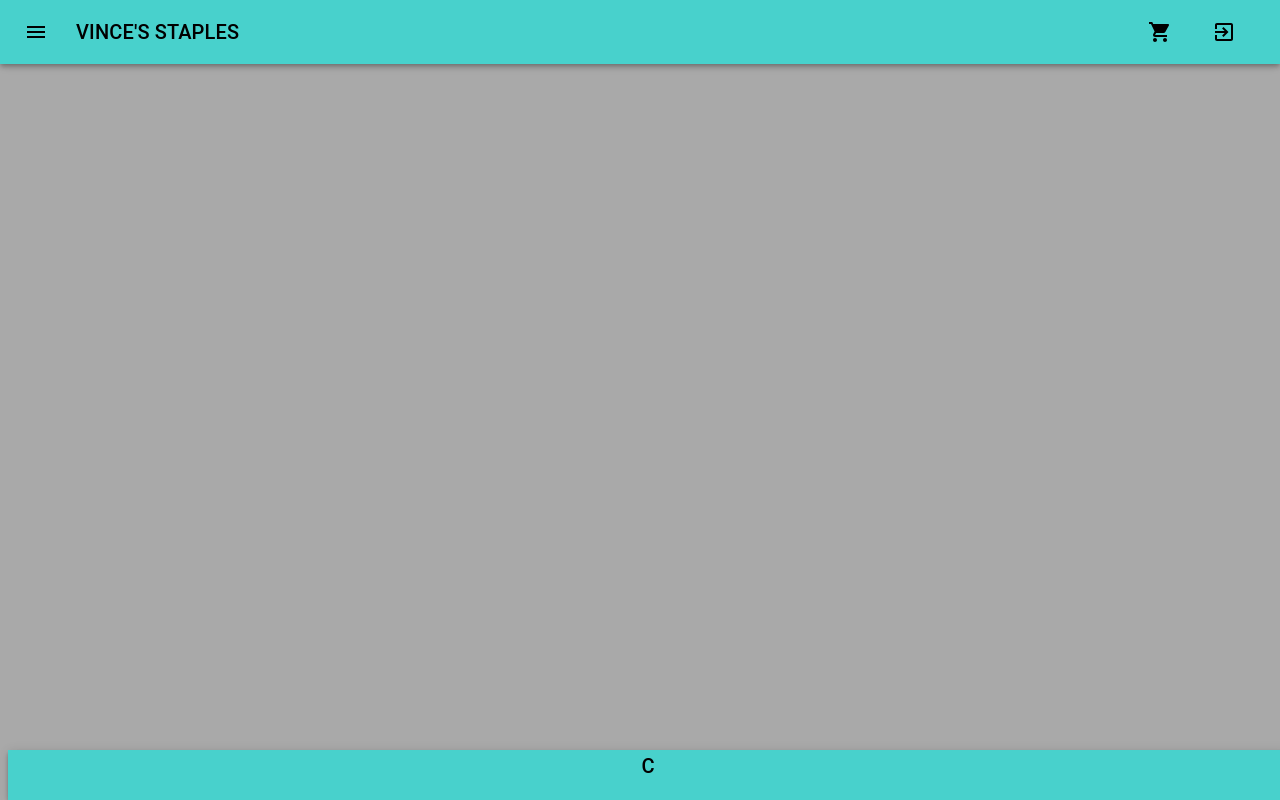
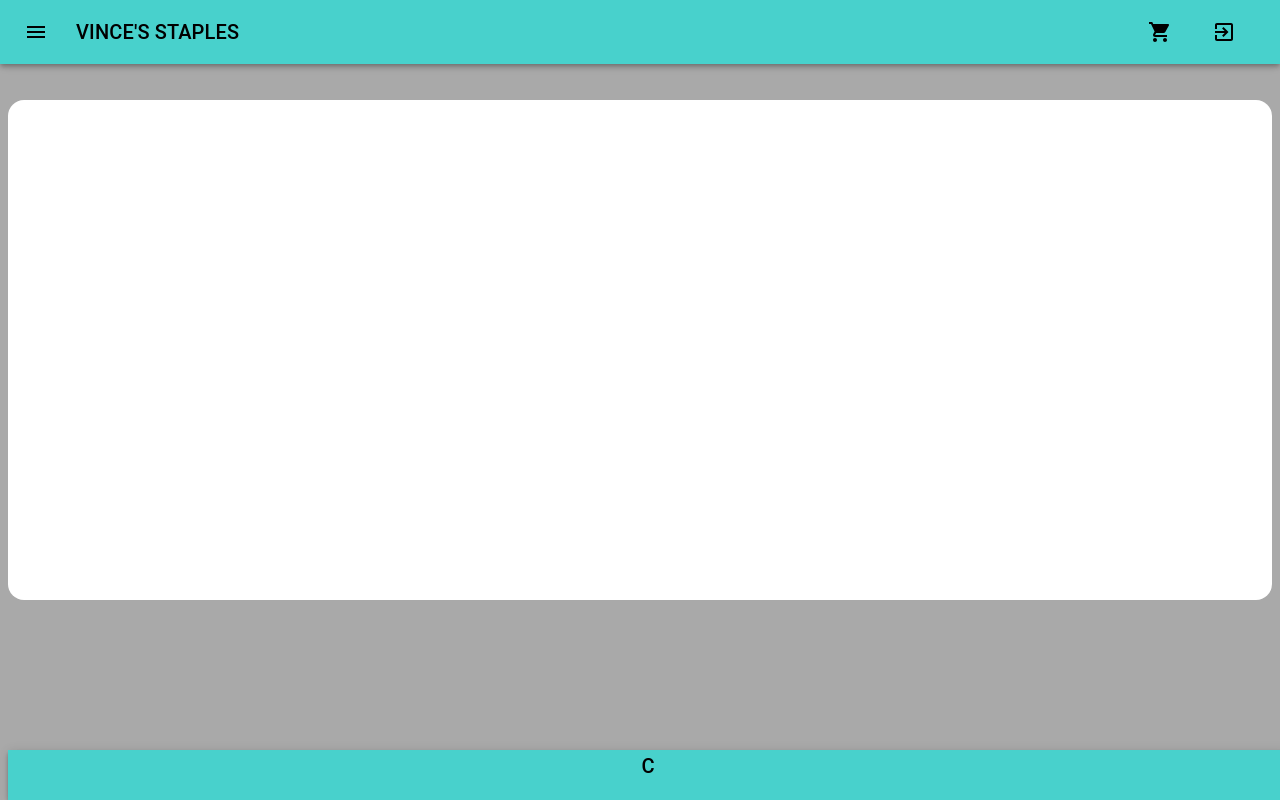
Before and after one commit to hkennedyvi/marketplace, a React (Create React App) app: page / in a window 1280 px wide. Built offline with nearby package versions, Linux system fonts and the light colour scheme.

Commit message:
pages folder created, includes home

```diff
--- a/src/App.js
+++ b/src/App.js
@@ -1,6 +1,7 @@
 import React from 'react';
 import NavBar from './components/Navbar';
 import Footer from './components/Footer';
+import Home from './pages/Home';
 import './App.css'
 
 
@@ -8,6 +9,7 @@ function App() {
   return (
     <div>
       <NavBar />
+      <Home />
       <Footer />
     </div>
   );
--- /dev/null
+++ b/src/components/Jumbo/index.jsx
@@ -0,0 +1,30 @@
+import React from 'react';
+import { makeStyles } from '@material-ui/core/styles';
+import Typography from '@material-ui/core/Typography';
+import Container from '@material-ui/core/Container';
+import StaplerIcon from './assets/stapler-80.png';
+
+const useStyles = makeStyles((theme) => ({
+    root: {
+        flexGrow: 1,
+        backgroundColor: "white",
+        height: "500px",
+        width: "100%",
+        borderRadius: "1em",
+        marginTop: "100px",
+        // boxShadow: "5px 5px"
+    },
+}));
+
+function Jumbo() {
+
+    const classes = useStyles();
+
+    return (
+        <Container className={classes.root}>
+            <Typography component="div" />
+        </Container>
+    );
+}
+
+export default Jumbo;
--- /dev/null
+++ b/src/pages/Home.js
@@ -0,0 +1,12 @@
+import React, {useState} from 'react';
+import Jumbo from '../components/Jumbo'
+
+function Home () {
+    return (
+        <div>
+            <Jumbo />
+        </div>
+    )
+}
+
+export default Home;
```
Also changed, not shown: src/components/Jumbo/assets/stapler-80.png (added).
